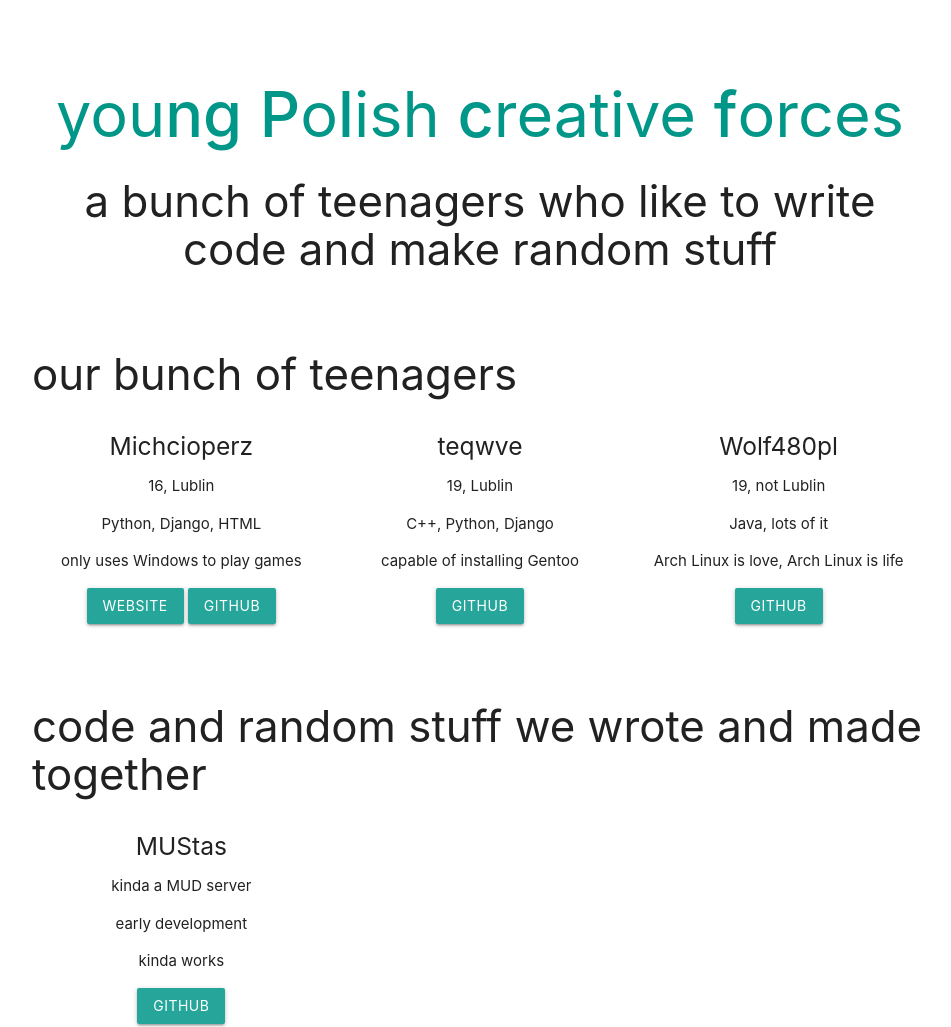
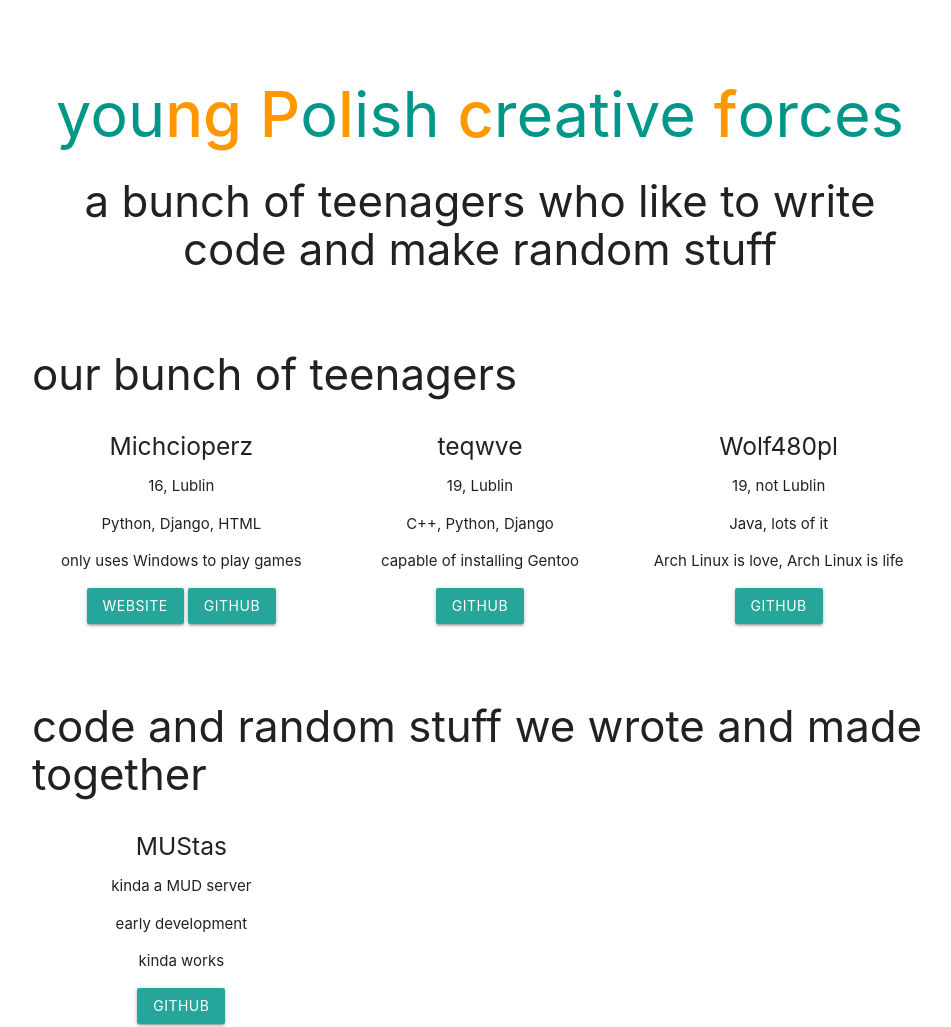
Before and after one commit to michcioperz/ngplcf.github.io, a plain HTML site: page index.html in a window 1280 px wide. Shown: the whole page, without its empty margins (160-1111 px from the left). Drawn offline with nearby package versions, Linux system fonts and the light colour scheme.

Commit message:
Update index.html

```diff
--- a/index.html
+++ b/index.html
@@ -10,7 +10,7 @@
     <div class="section">
       <div class="container">
         <br />
-        <h1 class="header center teal-text">you<strong>ng</strong> <strong>P</strong>o<strong>l</strong>ish <strong>c</strong>reative <strong>f</strong>orces</h1>
+        <h1 class="header center teal-text">you<strong class="orange-text">ng</strong> <strong class="orange-text">P</strong>o<strong class="orange-text">l</strong>ish <strong class="orange-text">c</strong>reative <strong class="orange-text">f</strong>orces</h1>
         <h3 class="center">a bunch of teenagers who like to write code and make random stuff</h3>
       </div>
     </div>
```
